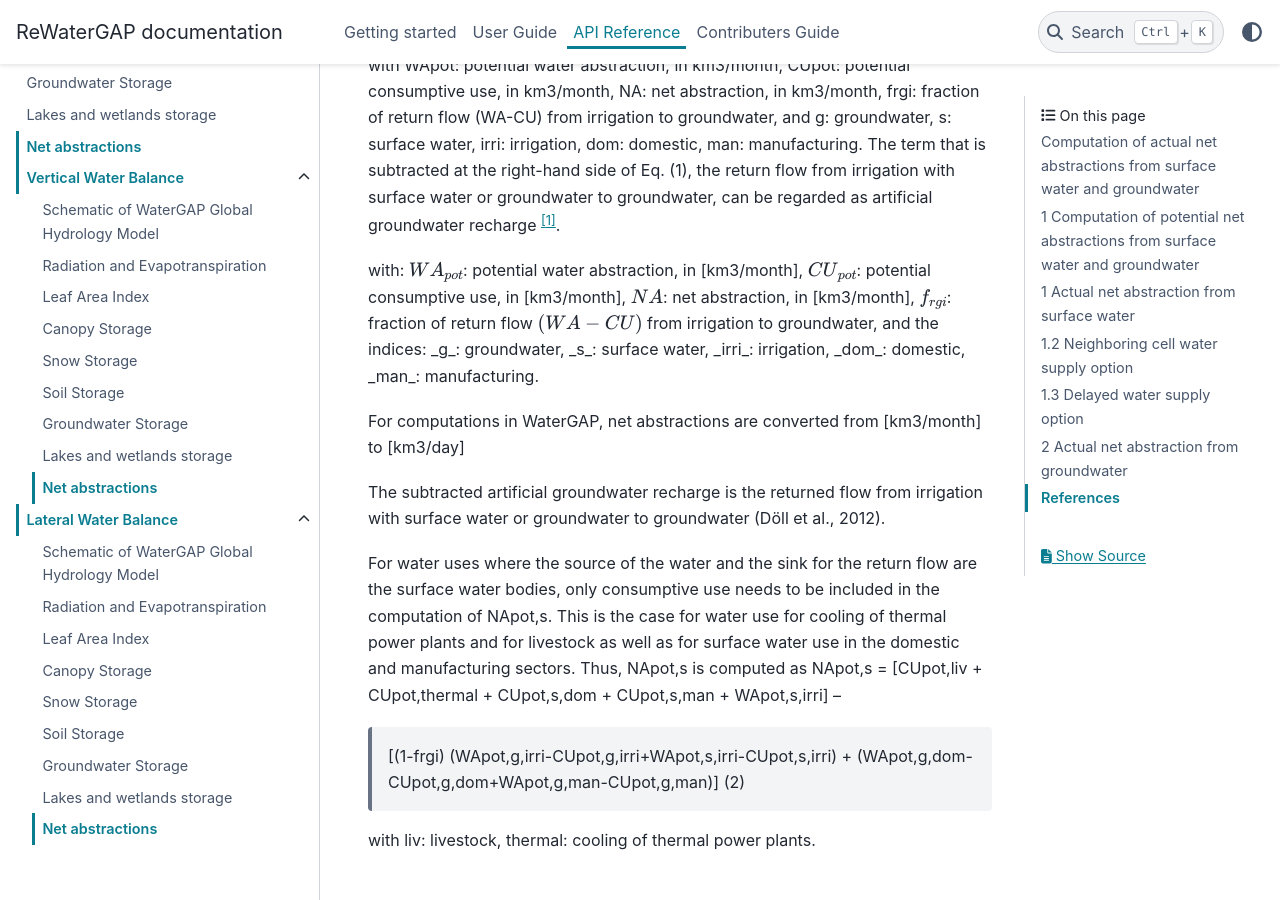
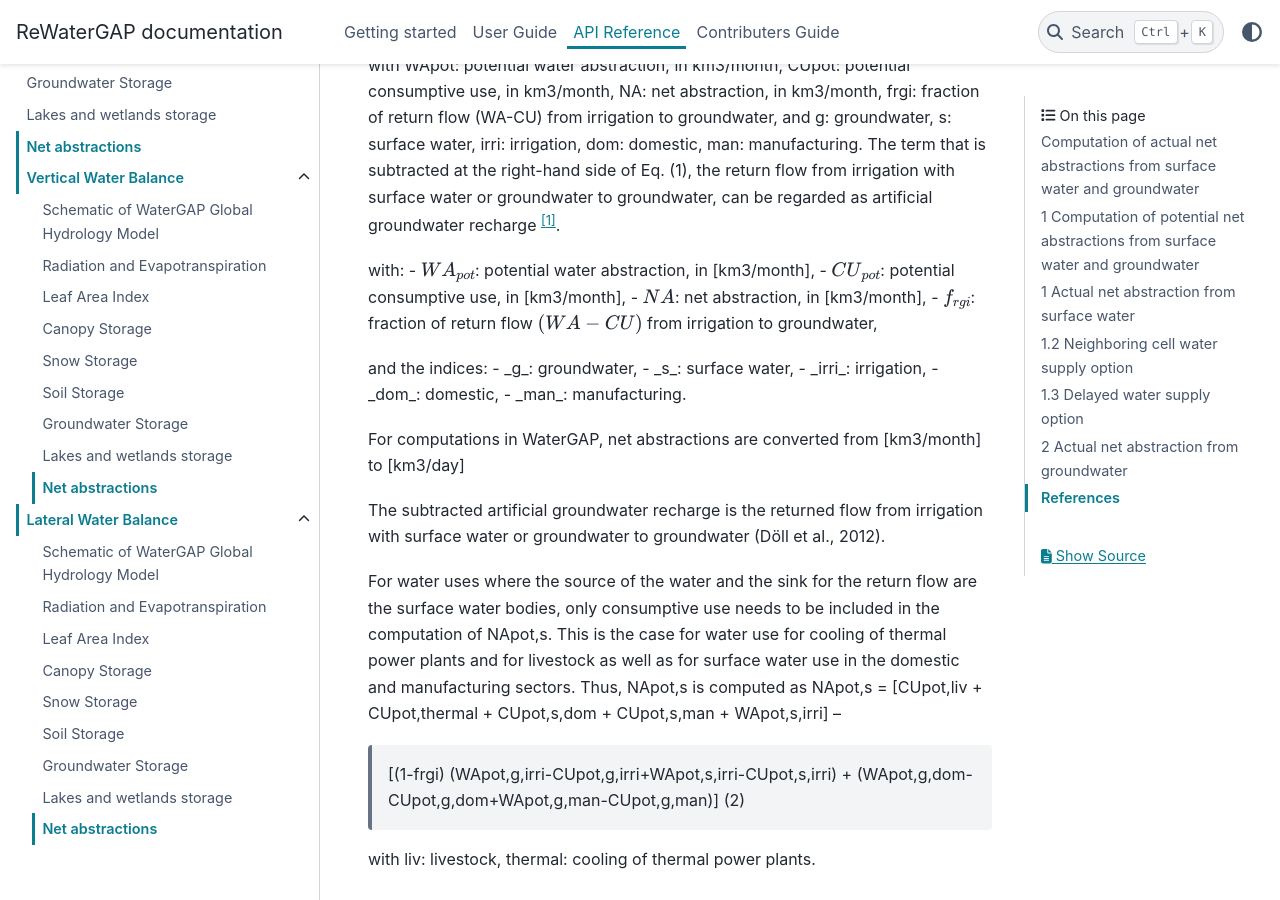
Before and after one commit to HydrologyFrankfurt/ReWaterGAP, a Sphinx documentation site: the page built from docs/api_docs/net_abstractions.rst, in a window 1280 px wide and 900 px high, scrolled down 1335 px. Built offline with Sphinx 7.4.7 and the PyData theme 0.15.4, drawn with Linux system fonts in a browser that asks for light colours.

```diff
--- a/docs/api_docs/net_abstractions.rst
+++ b/docs/api_docs/net_abstractions.rst
@@ -21,19 +21,23 @@ Only three sectors are assumed to use groundwater, in addition to surface water,
 with WApot: potential water abstraction, in km3/month, CUpot: potential consumptive use, in km3/month, NA: net abstraction, in km3/month, frgi: fraction of return flow (WA-CU) from irrigation to groundwater, and g: groundwater, s: surface water, irri: irrigation, dom: domestic, man: manufacturing. The term that is subtracted at the right-hand side of Eq. (1), the return flow from irrigation with surface water or groundwater to groundwater, can be regarded as artificial groundwater recharge [1]_.
 
 with:
-:math:`{WA}_{pot}`: potential water abstraction, in [km3/month],
-:math:`{CU}_{pot}`: potential consumptive use, in [km3/month],
-:math:`{NA}`: net abstraction, in [km3/month],
-:math:`{f}_{rgi}`: fraction of return flow :math:`({WA}-{CU})` from irrigation to groundwater,
+- :math:`{WA}_{pot}`: potential water abstraction, in [km3/month],
+- :math:`{CU}_{pot}`: potential consumptive use, in [km3/month],
+- :math:`{NA}`: net abstraction, in [km3/month],
+- :math:`{f}_{rgi}`: fraction of return flow :math:`({WA}-{CU})` from irrigation to groundwater,
+
 and the indices:
-_g_: groundwater,
-_s_: surface water,
-_irri_: irrigation,
-_dom_: domestic,
-_man_: manufacturing.
+- _g_: groundwater,
+- _s_: surface water,
+- _irri_: irrigation,
+- _dom_: domestic,
+- _man_: manufacturing.
 
 .. note::
+
 For computations in WaterGAP, net abstractions are converted from [km3/month] to [km3/day]
+
+
 
 The subtracted artificial groundwater recharge is the returned flow from irrigation with surface water or groundwater to groundwater (Döll et al., 2012).
 
```
